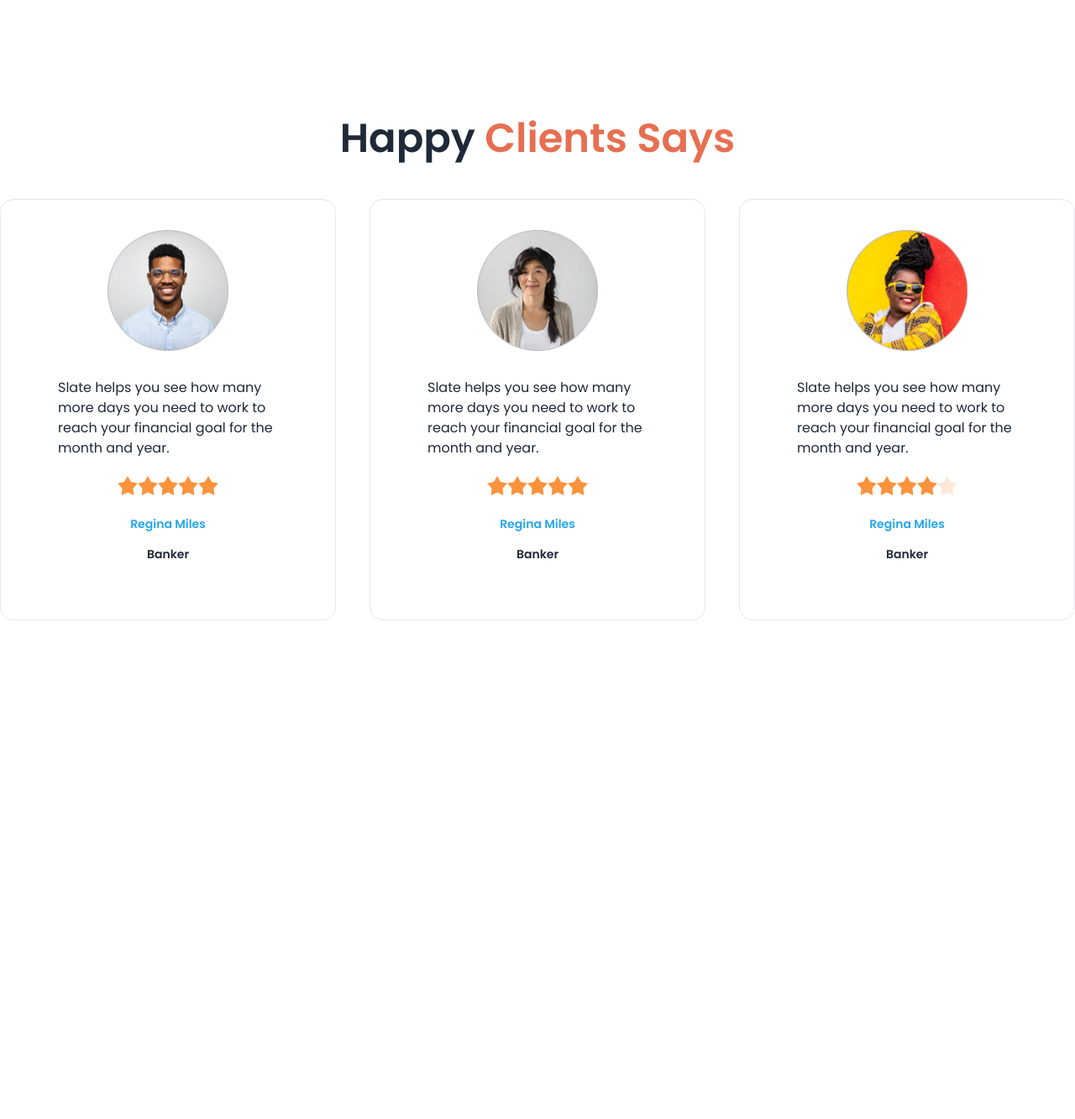
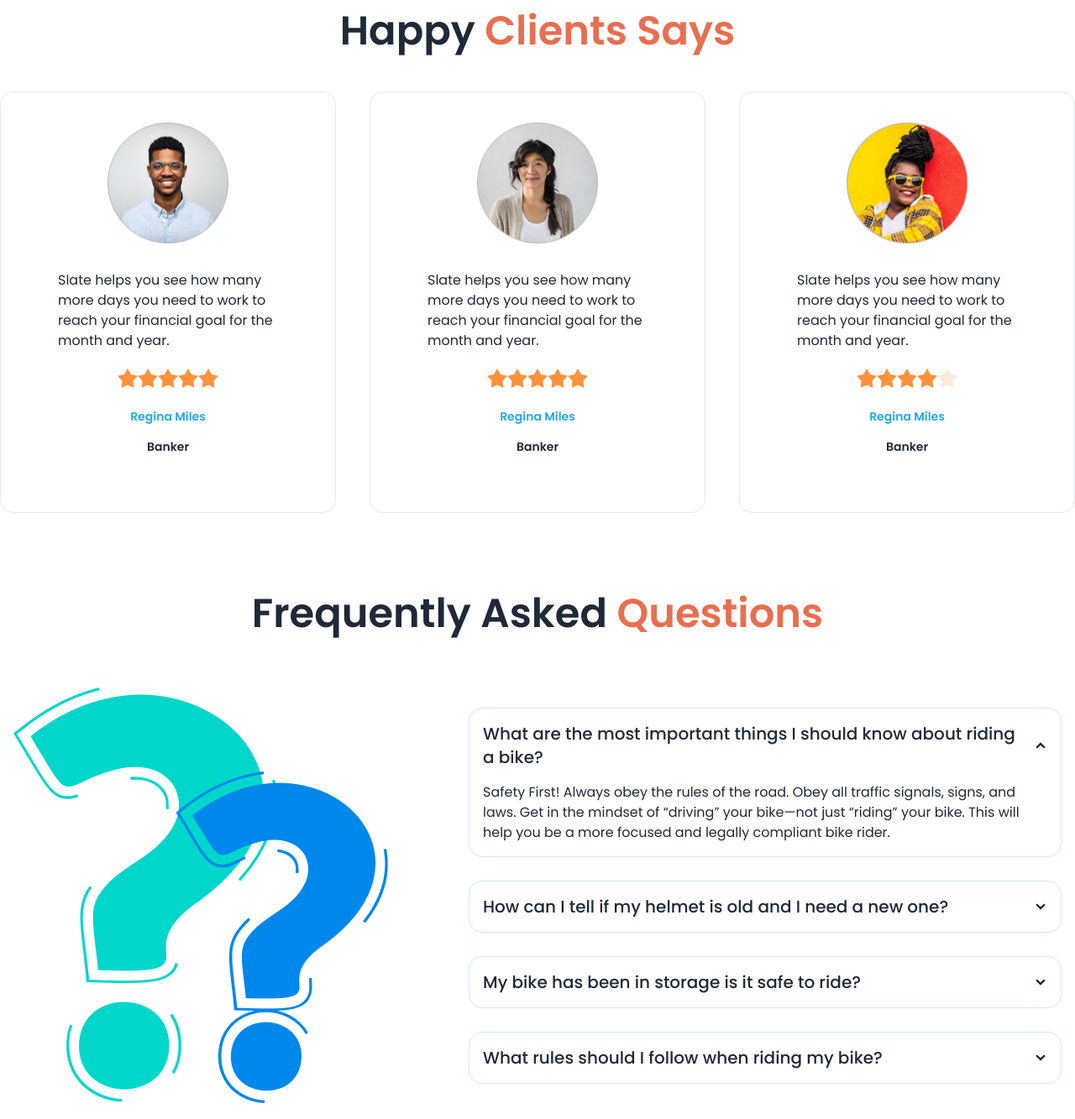
Before and after one commit to rakibunateed/biker-zone, a plain HTML site: page index.html in a window 1280 px wide. Shown: the part 1421-2754 px from the top of the page at 84% size. Before the commit the page ends 2288 px from the top, so only its background shows below. Drawn offline with nearby package versions, Linux system fonts and the light colour scheme.

Commit message:
main complete

```diff
--- a/index.html
+++ b/index.html
@@ -231,9 +231,11 @@
                   </div>
             </div>
         </section>
+
         <!-- happy clients -->
-        <section class="lg:py-32">
-            <h3 class="text-5xl mb-12 font-semibold text-center">Happy <span class="text-bike-primary">Clients Says</span></h3>
+
+        <section>
+            <h3 class=" text-3xl lg:text-5xl mb-12 font-semibold text-center">Happy <span class="text-bike-primary">Clients Says</span></h3>
             <div class="grid gap-10   grid-cols-1 md:grid-cols-2 lg:grid-cols-3">
 
                 <!-- first review -->
@@ -299,8 +301,75 @@
                 </div>
               </div>
             </div>
+        </section>
+
+        <!-- FAQ -->
+        <section class="my-24">
+            <h3 class=" text-3xl lg:text-5xl mb-12 font-semibold text-center">Frequently Asked <span class="text-bike-primary">Questions</span></h3>
+            <div class="hero  bg-none">
+                <div class="hero-content flex-col lg:gap-24 lg:flex-row">
+                  <img class="w-3/4" src="images/others/faq.png" class="max-w-sm rounded-lg " />
+                  <div class="space-y-7">
+
+                    <!-- first question -->
+
+                    <div class="collapse collapse-arrow bg-none border border-[#D5E5FB]">
+                        <input type="radio" name="my-accordion-2" checked="checked" />
+                        <div class="collapse-title text-xl font-medium">
+                          What are the most important things I should know about riding a bike?
+                        </div>
+                        <div class="collapse-content">
+                          <p>Safety First! Always obey the rules of the road. Obey all traffic signals, signs, and laws. Get in the mindset of “driving” your bike—not just “riding” your bike. This will help you be a more focused and legally compliant bike rider.
+                          </p>
+                        </div>
+                      </div>
+
+                      <!-- second question -->
+
+                      <div class="collapse collapse-arrow bg-none border border-[#D5E5FB]">
+                        <input type="radio" name="my-accordion-2" />
+                        <div class="collapse-title text-xl font-medium">
+                            How can I tell if my helmet is old and I need a
+                            new one?
+                        </div>
+                        <div class="collapse-content">
+                          <p>Safety First! Always obey the rules of the road. Obey all traffic signals, signs, and laws. Get in the mindset of “driving” your bike—not just “riding” your bike. This will help you be a more focused and legally compliant bike rider.
+                          </p>
+                        </div>
+                      </div>
+
+                      <!-- third question -->
+
+                      <div class="collapse collapse-arrow bg-none border border-[#D5E5FB]">
+                        <input type="radio" name="my-accordion-2" />
+                        <div class="collapse-title text-xl font-medium">
+                            My bike has been in storage is it safe to ride?
+                        </div>
+                        <div class="collapse-content">
+                          <p>Safety First! Always obey the rules of the road. Obey all traffic signals, signs, and laws. Get in the mindset of “driving” your bike—not just “riding” your bike. This will help you be a more focused and legally compliant bike rider.
+                          </p>
+                        </div>
+                      </div>
+
+                      <!-- fourth question -->
+
+                      <div class="collapse collapse-arrow bg-none border border-[#D5E5FB]">
+                        <input type="radio" name="my-accordion-2" />
+                        <div class="collapse-title text-xl font-medium">
+                            What rules should I follow when riding my bike?
+                        </div>
+                        <div class="collapse-content">
+                          <p>Safety First! Always obey the rules of the road. Obey all traffic signals, signs, and laws. Get in the mindset of “driving” your bike—not just “riding” your bike. This will help you be a more focused and legally compliant bike rider.
+                          </p>
+                        </div>
+                      </div>
+                  </div>
+                </div>
+              </div>
 
         </section>
+
+
 
     </main>
     <footer>
```
